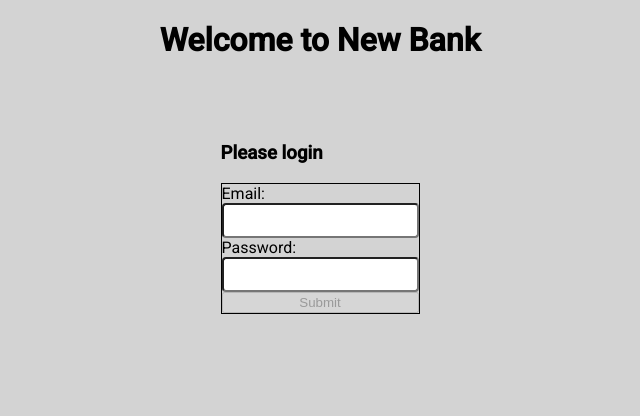
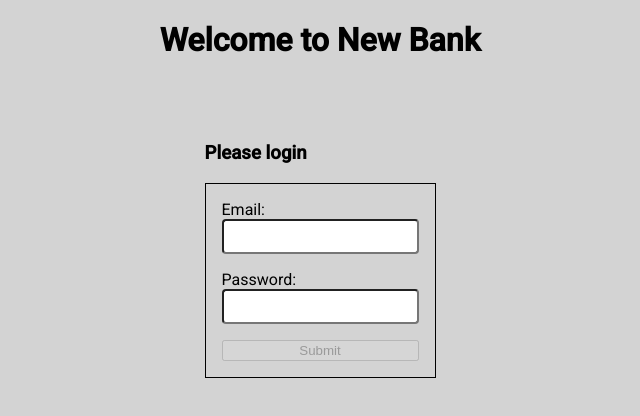
Before and after one commit to snehakethineni/s-user-login, an Angular app: page /login in a window 1280 px wide. Shown: the top 416 px of the page, without its empty margins (320-960 px from the left). Built offline with nearby package versions, Linux system fonts and the light colour scheme.

Commit message:
fixing styling on login

```diff
--- a/src/app/login-panel/login-panel.component.scss
+++ b/src/app/login-panel/login-panel.component.scss
@@ -3,13 +3,14 @@ form {
   flex-direction: column;
   max-width: 400px;
   border: 1px solid black;
+  padding: 1rem;
+  gap: 1rem;
 }
 
 .form-group {
   display: flex;
   flex-direction: column;
 }
-
 
 .input {
   padding: 0.5rem;
```
